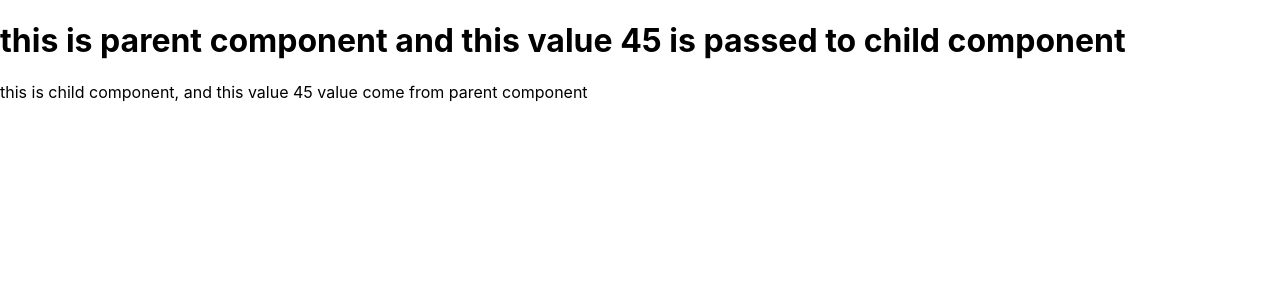
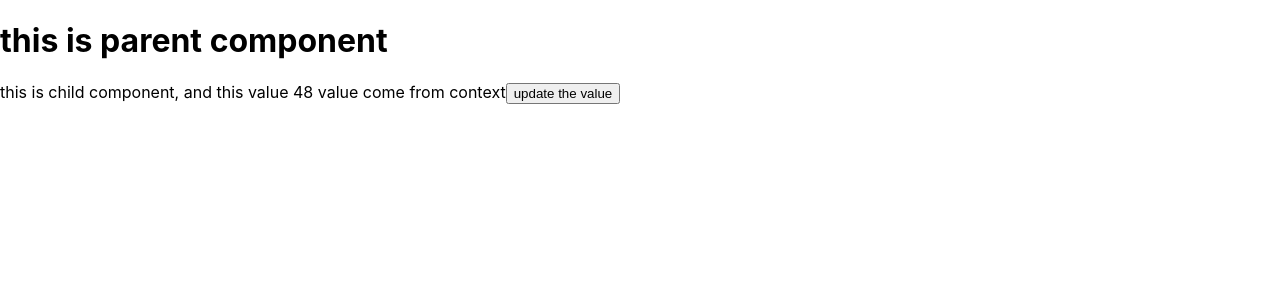
Before and after one commit to asgharibraheembaloch/bootcamp2020, a React (Create React App) app in the folder demo-usecontext/: page / in a window 1280 px wide. Shown: the top 300 px of the page. Built offline with nearby package versions, Linux system fonts and the light colour scheme.

Commit message:
updated the child component so that it can update the state
update the child component so that it can update the context which comes from state

```diff
--- a/demo-usecontext/src/App.js
+++ b/demo-usecontext/src/App.js
@@ -1,10 +1,15 @@
+import React, { useState } from 'react'
 import Parent from "./Parent";
+import ValueContext from "./ValueContext";
 
 function App() {
+  let value = useState(48)
   return (
-    <div>
-      <Parent value={45}></Parent>
-    </div>
+    <ValueContext.Provider value={value}>
+      <div>
+        <Parent></Parent>
+      </div>
+    </ValueContext.Provider>
   );
 }
 
--- a/demo-usecontext/src/Child.js
+++ b/demo-usecontext/src/Child.js
@@ -1,9 +1,21 @@
-import React from 'react'
+import React, { useContext } from 'react'
+import ValueContext from './ValueContext'
 
-function Child({value}) {
+function Child() {
+  let value = useContext(ValueContext);
+  let updateState = value[1]
   return (
-    <div>this is child component, and this value {value} value come from parent component </div>
-  )
+    <div>
+      this is child component, and this value {value} value come from context
+      <button
+        onClick={() => {
+          updateState(++value[0]);
+        }}
+      >
+        update the value
+      </button>
+    </div>
+  );
 }
 
 export default Child
--- a/demo-usecontext/src/Parent.js
+++ b/demo-usecontext/src/Parent.js
@@ -1,11 +1,11 @@
 import React from 'react'
 import Child from './Child'
 
-function Parent({value}) {
+function Parent() {
   return (
     <div>
-        <h1>this is parent component and this value {value} is passed to child component</h1>
-        <Child value={value}></Child>
+        <h1>this is parent component</h1>
+        <Child></Child>
     </div>
   )
 }
--- a/demo-usecontext/src/ValueContext.js
+++ b/demo-usecontext/src/ValueContext.js
@@ -1,4 +1,4 @@
 import React from "react";
-const ValueContext = React.createContext(45);
+const ValueContext = React.createContext(45, ()=>{});
 
 export default ValueContext;
```
